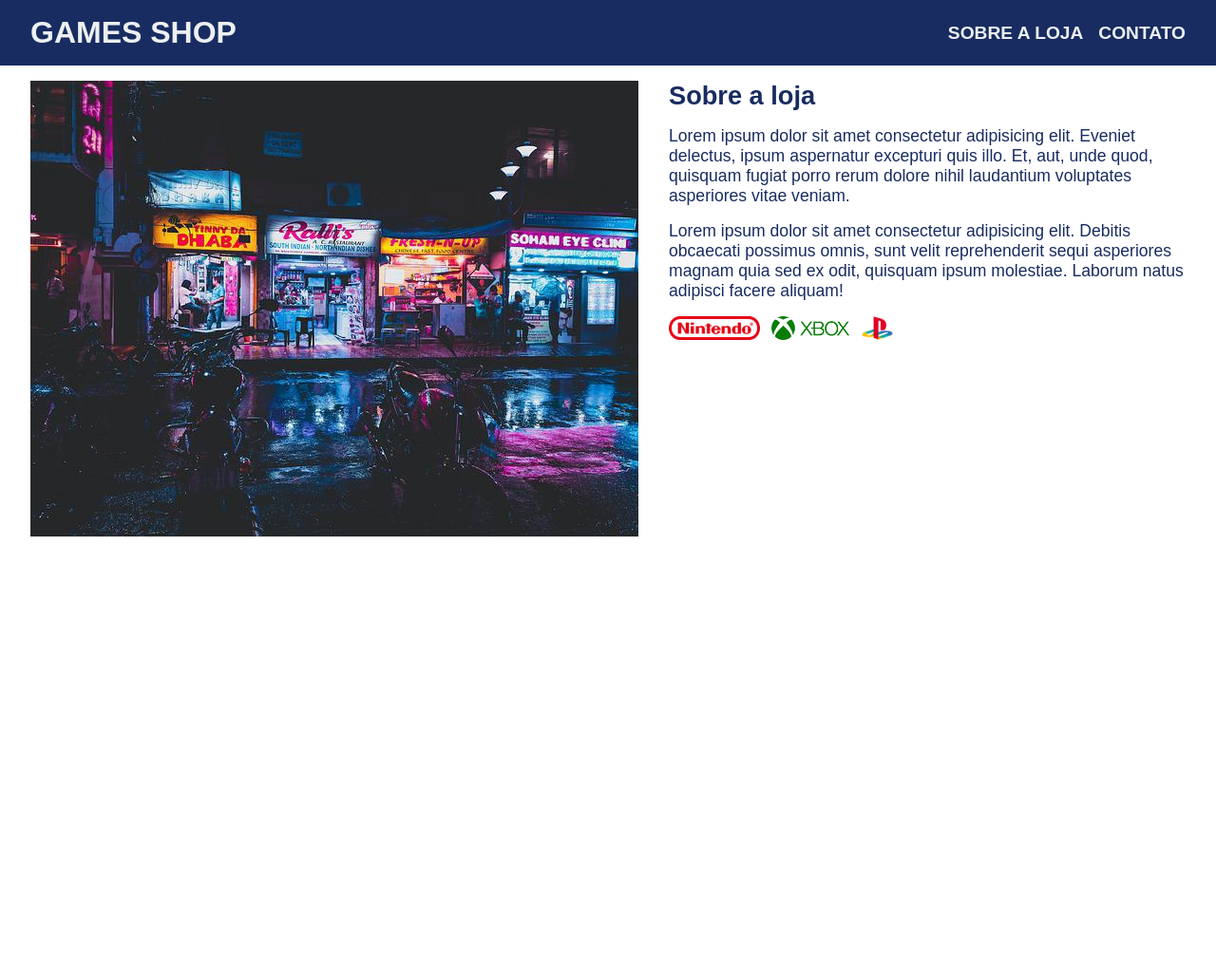
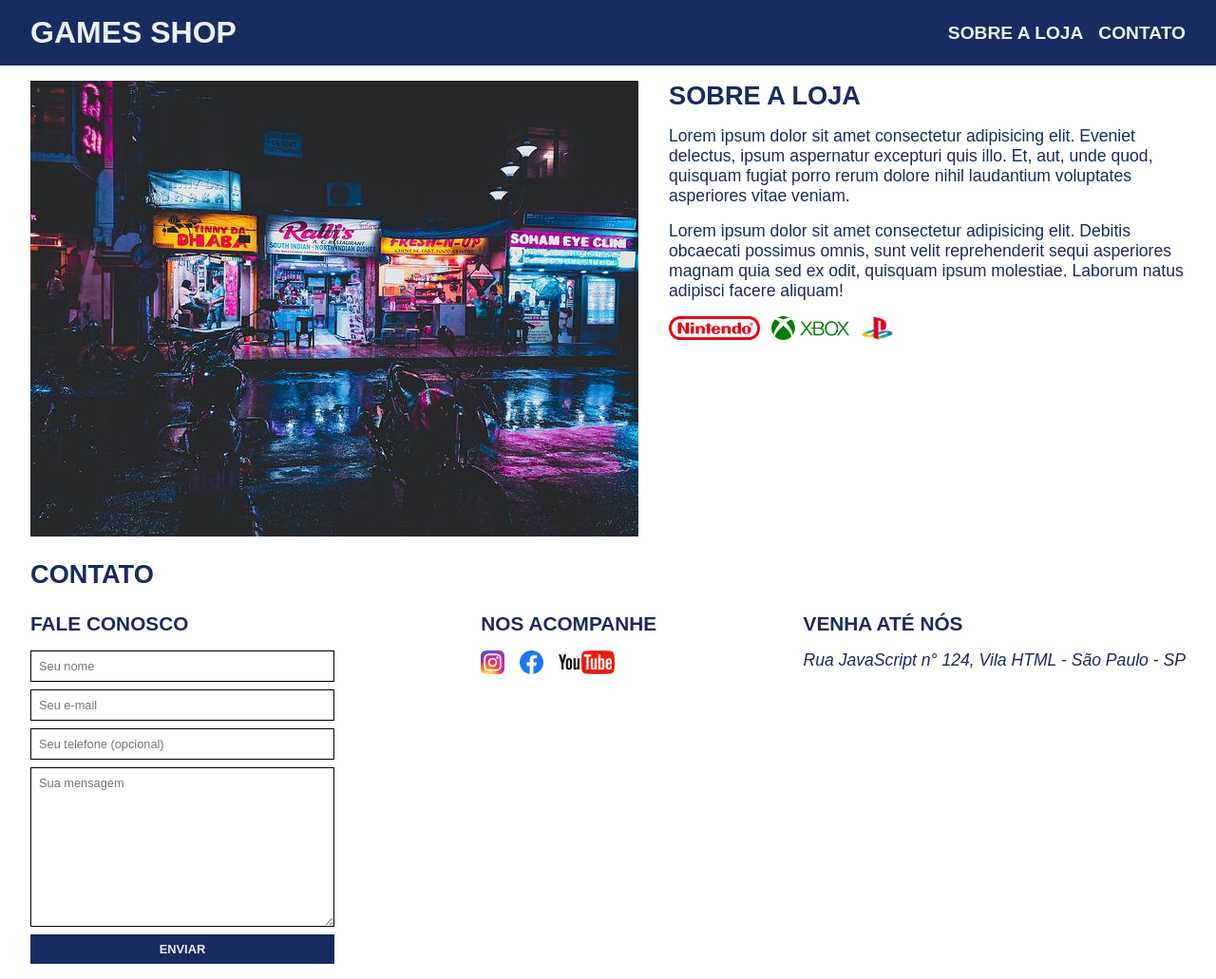
Before and after one commit to tauanecustodio/games-shop, a plain HTML site: page index.html in a window 1280 px wide. Shown: the whole page at 95% size. Before the commit the page ends 800 px from the top, so only its background shows below. Drawn offline with Linux system fonts and the light colour scheme.

Commit message:
feat: implement contact section  #4

```diff
--- a/assets/css/style.css
+++ b/assets/css/style.css
@@ -2,6 +2,7 @@
     padding: 0;
     margin: 0;
     box-sizing: border-box;
+    text-decoration: none;
 }
 
 :root {
@@ -21,15 +22,26 @@ body {
 
 /* -----------------------components----------------------- */
 
-.subtitle {
+.title {
     font-size: 1.7rem;
     font-weight: 800;
     color: var(--primary-color);
+    text-transform: uppercase;
 }
+
+
 
 .paragraph {
     font-size: 1.1rem;
     color: var(--primary-color);
+}
+
+.subtitle {
+    font-size: 1.3rem;
+    font-weight: 800;
+    color: var(--primary-color);
+    text-transform: uppercase;
+    margin-bottom: 1rem;
 }
 
 /* -----------------------header----------------------- */
@@ -70,6 +82,7 @@ body {
     display: flex;
     align-items: flex-start;
     gap: 2rem;
+    margin-bottom: 1.5rem;
 }
 
 .main-about .content {
@@ -82,3 +95,68 @@ body {
     height: 25px;
     margin-right: 0.5rem;
 }
+
+/* -----------------------main-contact----------------------- */
+
+.main-contact .content {
+    display: flex;
+    align-items: flex-start;
+    justify-content: space-between;
+    gap: 2rem;
+}
+
+.main-contact .title {
+    margin-bottom: 1.5rem;
+}
+
+.contact-form {
+    display: flex;
+    flex-direction: column;
+    gap: 0.5rem;
+}
+
+.contact-form input, .contact-form textarea {
+    padding: 0.5rem;
+    border: 1px solid #000;
+    min-width: 320px;
+    font-size: 0.8rem;
+    font-family: Arial, Helvetica, sans-serif;
+}
+
+input::placeholder, textarea::placeholder {
+    font-size: 0.8rem;
+    font-weight: 400;
+    font-family: Arial, Helvetica, sans-serif;
+}
+
+.contact-form button {
+    background-color: var(--primary-color);
+    color: var(--secondary-color);
+    font-size: 0.8rem;
+    font-weight: 800;
+    text-transform: uppercase;
+    border: none;
+    padding: 0.5rem;
+}
+
+.contact-form button:hover {
+    opacity: 0.9;
+    cursor: pointer;
+}
+
+.contact-form button:active {
+    transform: scale(0.96);
+}
+
+.social-medias {
+    display: flex;
+    gap: 1rem;
+}
+
+.social-medias li {
+    list-style-type: none;
+}
+
+.social-medias li a img {
+    height: 25px;
+}
--- a/index.html
+++ b/index.html
@@ -23,7 +23,7 @@
             <section class="main-about">
                 <img src="assets/images/loja.jpg" alt="fachada da loja">
                 <div class="content">
-                    <h2 class="subtitle">Sobre a loja</h2>
+                    <h2 class="title">Sobre a loja</h2>
                     <p class="paragraph">
                         Lorem ipsum dolor sit amet consectetur adipisicing elit. Eveniet delectus, ipsum aspernatur excepturi quis illo. Et, aut, unde quod, quisquam fugiat porro rerum dolore nihil laudantium voluptates asperiores vitae veniam.
                     </p>
@@ -37,6 +37,38 @@
                     </div>
                 </div>
             </section>
+
+            <section class="main-contact">
+                <h2 class="title">Contato</h2>
+                <div class="content">
+                    <div class="form">
+                        <h3 class="subtitle">Fale conosco</h3>
+                        <form action="#" class="contact-form">
+                            <input type="text" placeholder="Seu nome" required>
+                            <input type="email" placeholder="Seu e-mail" required>
+                            <input type="tel" placeholder="Seu telefone (opcional)">
+                            <textarea placeholder="Sua mensagem" rows="10" required></textarea>
+                            <button type="submit">Enviar</button>
+                        </form>
+                    </div>
+
+                    <div class="follow">
+                        <h3 class="subtitle">Nos acompanhe</h3>
+                        <ul class="social-medias">
+                            <li><a href="#" target="_blank" title="Ir para o instagram"><img src="assets/images/instagram.png" alt="instagram"></a></li>
+                            <li><a href="#" target="_blank" title="Ir para o facebook"><img src="assets/images/facebook.png" alt="facebook"></a></li>
+                            <li><a href="#" target="_blank" title="Ir para o youtube"><img src="assets/images/youtube.png" alt="youtube"></a></li>
+                        </ul>
+                    </div>
+
+                    <div class="adress">
+                        <h3 class="subtitle">Venha até nós</h3>
+                        <address>
+                            <a href="#" target="_blank" title="Abrir localização no mapa" class="paragraph">Rua JavaScript n° 124, Vila HTML - São Paulo - SP</a>
+                        </address>
+                    </div>
+                </div>
+            </section>
         </div>
     </main>
 </body>
```
